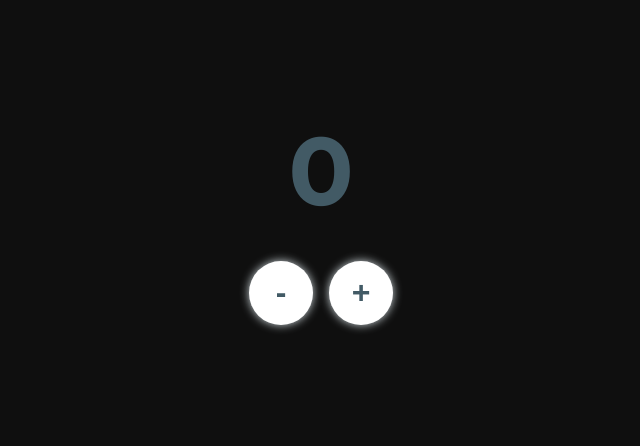
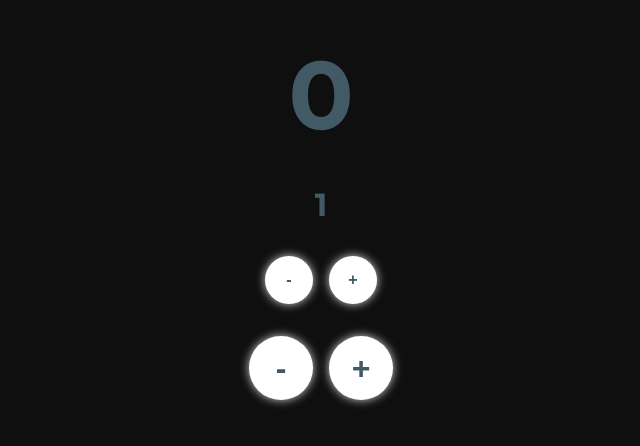
Before and after one commit to ziontee113/my-react-app, a React (Create React App) app: page / in a window 1280 px wide. Shown: the part 182-628 px from the top of the page, without its empty margins (319-959 px from the left). Built offline with nearby package versions, Linux system fonts and the light colour scheme.

Commit message:
added simple increment buttons

```diff
--- a/src/App.js
+++ b/src/App.js
@@ -2,14 +2,25 @@ import React, { useState } from "react";
 
 function App() {
   const [count, setCount] = useState(0);
-  const decrementCount = () => setCount((prevCount) => prevCount - 1);
-  const incrementCount = () => setCount((prevCount) => prevCount + 1);
+  const [increment, setIncrement] = useState(1);
+
+  const decrementCount = () => setCount((prevCount) => prevCount - increment);
+  const incrementCount = () => setCount((prevCount) => prevCount + increment);
+
   const changeClass = () =>
     count > 0 ? "positive" : count < 0 ? "negative" : null;
 
+  const incrementMore = () => setIncrement((prevCount) => prevCount + 1);
+  const incrementLess = () => setIncrement((prevCount) => prevCount - 1);
+
   return (
     <div className="App">
-      <h1 className={changeClass()}>{count}</h1>
+      <h1 className={changeClass() + " count"}>{count}</h1>
+      <h1 className="increment">{increment}</h1>
+      <div className="button-wrapper increment-button-wrapper">
+        <button onClick={incrementLess}>-</button>
+        <button onClick={incrementMore}>+</button>
+      </div>
       <div className="button-wrapper">
         <button onClick={decrementCount}>-</button>
         <button onClick={incrementCount}>+</button>
--- a/src/index.scss
+++ b/src/index.scss
@@ -32,8 +32,16 @@ body {
   color: $clr-gray500;
 }
 
-h1 {
+h1.count {
   font-size: 6rem;
+}
+
+.increment-button-wrapper.button-wrapper {
+  & > * {
+    font-size: 1rem;
+    width: 3rem;
+    height: 3rem;
+  }
 }
 
 .button-wrapper {
```
